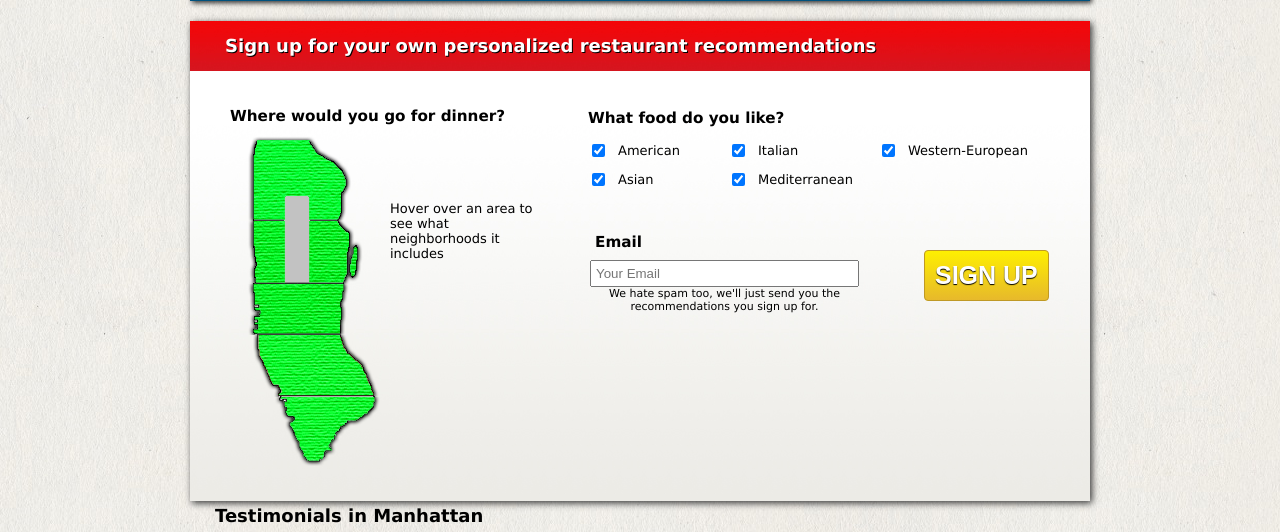
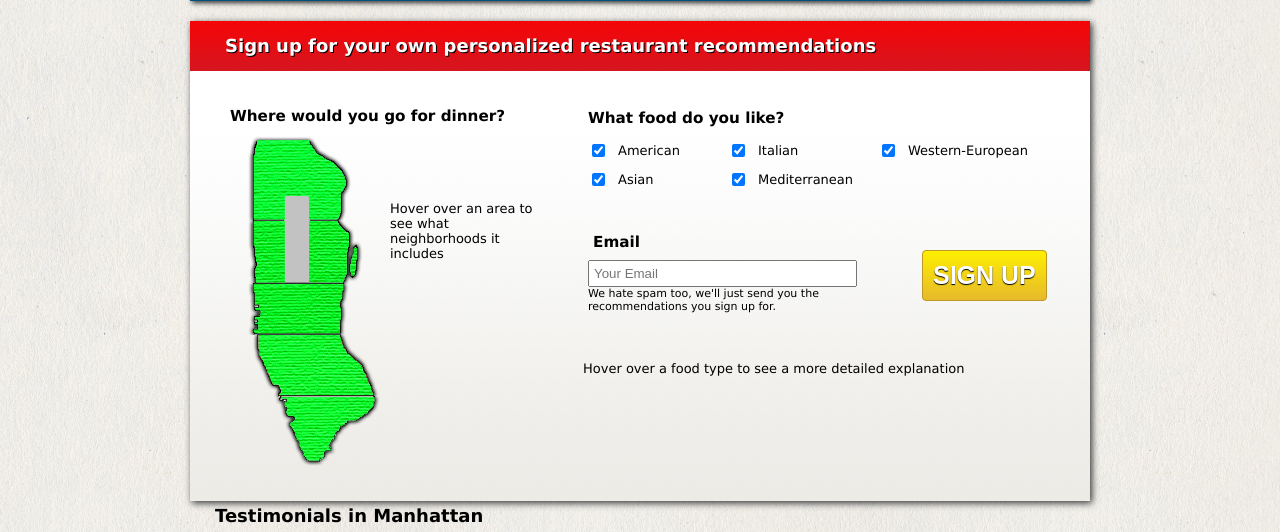
Before and after one commit to Hajfajf/YDD, a Python web app: template templates/signup.html in a window 1280 px wide. Shown: the part 248-780 px from the top of the page. Run offline with Jinja, Linux system fonts and the light colour scheme; the template is opened without the code that fills it, so the values that code supplies are empty.

Commit message:
pulling latest status

```diff
--- a/css/stylesheet.css
+++ b/css/stylesheet.css
@@ -262,10 +262,17 @@ input {
   padding-top: 15px;
 }
 
+#food-explanation {
+  margin-top: 30px;
+  margin-left: 13px;
+  height: 100px;
+  width: 450px;
+}
+
 #contact {
-	width: 230px;
+	width: 450px;
 	padding-top: 25px;
-	margin-left: 15px;
+	padding-left: 13px;
 }
 
 .row {
@@ -280,12 +287,10 @@ input {
 	margin-left:0;
 	position: left;
 	margin-top: 5px;
-
 }
 
 .uselocation{
 	margin-bottom: 3px;
-
 }
 
 
--- a/templates/signup.html
+++ b/templates/signup.html
@@ -9,7 +9,7 @@
 
 $(function() {
 
-    function showInfo (element) {
+    function showMapInfo (element) {
         $('div#neigborhood-none').attr('class', 'invisible');
         if($(element).attr('id') == 'area1') {
           $('div#neigborhood-1').attr('class', 'visible');
@@ -28,7 +28,7 @@ $(function() {
         }
     }
 
-    function hideInfo (element) {
+    function hideMapInfo (element) {
         $('div#neigborhood-none').attr('class', 'visible');
         if($(element).attr('id') == 'area1') {
           $('div#neigborhood-1').attr('class', 'invisible');
@@ -50,22 +50,22 @@ $(function() {
     $("div[id^='area']").mouseenter(function() {
       if($(this).find('.hiddenCheck').attr('checked') == 'checked') {
         $(this).find($('div#delete-area')).attr('class', 'visible');
-        showInfo($(this));
+        showMapInfo($(this));
       }
       else {
         $(this).find($('div#add-area')).attr('class', 'visible');
-        showInfo($(this));
+        showMapInfo($(this));
       }
     });
 
     $("div[id^='area']").mouseleave(function() {
      if($(this).find('.hiddenCheck').attr('checked') == 'checked') {
         $(this).find($('div#delete-area')).attr('class', 'invisible');
-        hideInfo($(this));
+        hideMapInfo($(this));
       }
       else {
         $(this).find($('div#add-area')).attr('class', 'invisible');
-        hideInfo($(this));
+        hideMapInfo($(this));
       }
     });
 
@@ -86,14 +86,23 @@ $(function() {
       }
     });
 
+    $("[class^='food']").mouseenter(function() {
+        $('div#food-none').attr('class', 'invisible');
+        $('div#' + $(this).attr('class')).attr('class', 'visible');
+    });
+
+    $("[class^='food']").mouseleave(function() {
+        $('div#food-none').attr('class', 'visible');
+        $('div#' + $(this).attr('class')).attr('class', 'invisible');
+    });
+
 });
 </script>
 {% endblock %}
 
 {% block content %}
-
+    <form method="post" action="/signup">
     <div id="signup">
-    <form method="post" action="/signup">
        <div id="signup-top"><h2>Sign up for your own personalized restaurant recommendations<h2></div>
 
        <div id="signup_right" style="float:right">
@@ -102,18 +111,19 @@ $(function() {
 
           <table>
              <tr>
-               <td><input type="checkbox" checked="checked" name="food" id="food" value="American" /></td>
-               <td width="100px">American</td>
-               <td><input type="checkbox" checked="checked" name="food" id="food" value="Italian" /></td>
-               <td width="110px">Italian</td>
-               <td><input type="checkbox" checked="checked" name="food" id="food" value="Western-European" /></td>
-               <td>Western-European</td>
+               <td class="food-american"><input type="checkbox" checked="checked" name="food" id="food" value="American" /></td>
+               <td width="100px" class="food-american">American</td>
+               <td class="food-italian"><input type="checkbox" checked="checked" name="food" id="food" value="Italian" /></td>
+               <td width="110px" class="food-italian">Italian</td>
+               <td class="food-westerneuropean"><input type="checkbox" checked="checked" name="food" id="food" value="Western-European" /></td>
+               <td class="food-westerneuropean">Western-European</td>
              </tr>
              <tr>
-               <td><input type="checkbox" checked="checked" name="food" id="food" value="Asian" /></td>
-               <td>Asian</td>
-               <td><input type="checkbox" checked="checked" name="food" id="food" value="Mediterranean" /></td>
-               <td>Mediterranean</td>
+               <td class="food-asian"><input type="checkbox" checked="checked" name="food" id="food" value="Asian" /></td>
+               <td class="food-asian">Asian</td>
+               <td class="food-mediterranean"><input type="checkbox" checked="checked" name="food" id="food" value="Mediterranean" /></td>
+               <td class="food-mediterranean">Mediterranean</td>
+               <td></td>
                <td></td>
              </tr>
           </table>
@@ -124,13 +134,22 @@ $(function() {
              <tr>
               <td>
                 <h3 style="line-height:5px; margin-left:5px">Email</h3>
-                <p style="text-align:center; font-size:11px"><input type="text" placeholder="Your Email" name="email" id="email" size="30"><br/>We hate spam too, we'll just send you the recommendations you sign up for.<p>
+                <p style="text-align:left; font-size:11px"><input type="text" placeholder="Your Email" name="email" id="email" size="30"><br/>We hate spam too, we'll just send you the recommendations you sign up for.<p>
               </td>
               <td>
                  <input type="submit" value="SIGN UP" class="button_orange" style="margin-left:55px"/>
               </td>
             </tr>
           </table>
+         </div>
+
+         <div id="food-explanation">
+            <div id="food-none">Hover over a food type to see a more detailed explanation</div>
+            <div id="food-american" class="invisible">american</div>
+            <div id="food-asian" class="invisible">asian</div>
+            <div id="food-italian" class="invisible">italian</div>
+            <div id="food-mediterranean" class="invisible">mediterranean</div>
+            <div id="food-westerneuropean" class="invisible">westerneuropean</div>
          </div>
 
        </div>
@@ -189,8 +208,8 @@ $(function() {
            <strong>City</strong><select name="city" id="city"><option value="New York City">New York City</option></select>
        </div>
 
+    </div>
     </form>
-    </div>
 
 {% endblock %}
 
```
